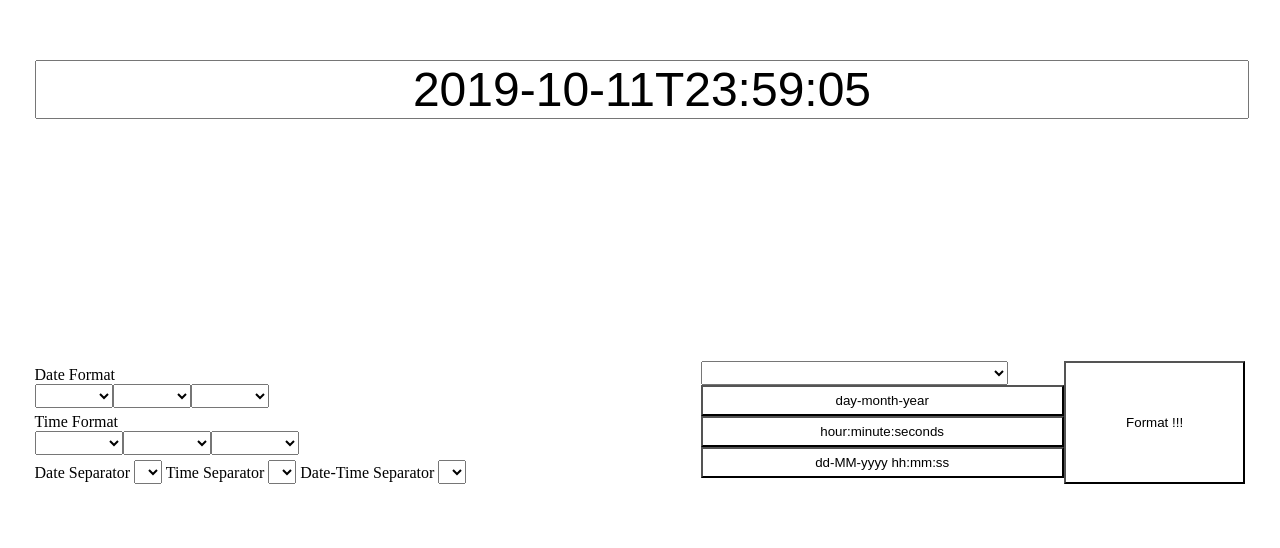
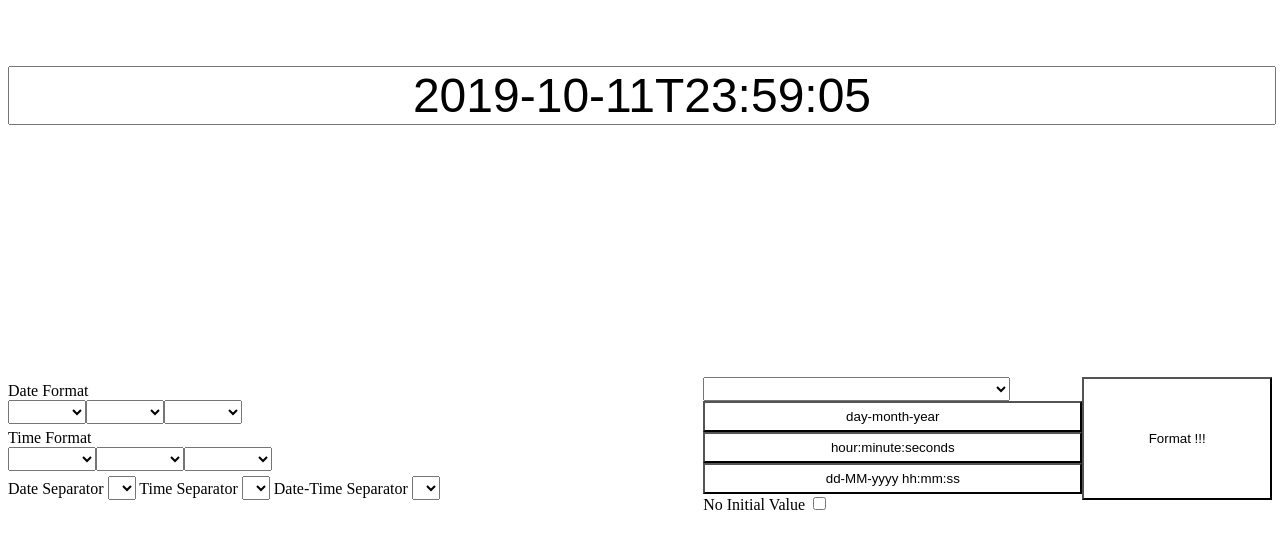
Before and after one commit to andreachirico11/Date-Mask-Directive, an Angular app: page / in a window 1280 px wide. Shown: the part 132-680 px from the top of the page. Built offline with nearby package versions, Linux system fonts and the light colour scheme.

Commit message:
gui and logic for initial value

```diff
--- a/src/app/app.component.html
+++ b/src/app/app.component.html
@@ -90,6 +90,9 @@
       <button (click)="defaultDateFormat()">day-month-year</button>
       <button (click)="defaultTimeFormat()">hour:minute:seconds</button>
       <button (click)="defaultDateTimeFormat()">dd-MM-yyyy hh:mm:ss</button>
+      <label>No Initial Value
+        <input type="checkbox" [(ngModel)]="noInitialValue"/>
+      </label>
     </div>
     <button (click)="format()">Format !!!</button>
   </div>
--- a/src/app/app.component.ts
+++ b/src/app/app.component.ts
@@ -1,12 +1,9 @@
 import {
   Component,
   OnInit,
-  ViewChild,
-  ElementRef,
-  AfterViewInit,
 } from "@angular/core";
 import { MaskConfigOptions, Separators, ArrowBehaviours } from "./mask-directive/mask-options";
-import { FormControl, NgForm } from "@angular/forms";
+import { FormControl } from "@angular/forms";
 
 @Component({
   selector: "app-root",
@@ -29,6 +26,7 @@ export class AppComponent implements OnInit {
   public dateSelect: string[] = [];
   public timeSelect: string[] = [];
   public regExp = new RegExp('_', 'g');
+  public noInitialValue = false;
 
 
   ngOnInit() {
@@ -46,7 +44,6 @@ export class AppComponent implements OnInit {
   format(): void {
     this.usingTheDirective = false;
     this.maskConfigOptions = {};
-    this.formControl = new FormControl(this.defaultValue);
     const date = this.createDate();
     if (date) {
       this.maskConfigOptions.dateConfiguration = date;
@@ -58,6 +55,7 @@ export class AppComponent implements OnInit {
     if(!date && time) {
       this.formControl = new FormControl(this.defaultValue.substring(11));
     }
+    this.formControl = new FormControl(this.noInitialValue === false ? this.defaultValue : null);
     if (this.dateSeparator) {
       this.maskConfigOptions.dateSeparator = this.dateSeparator;
     }
```
